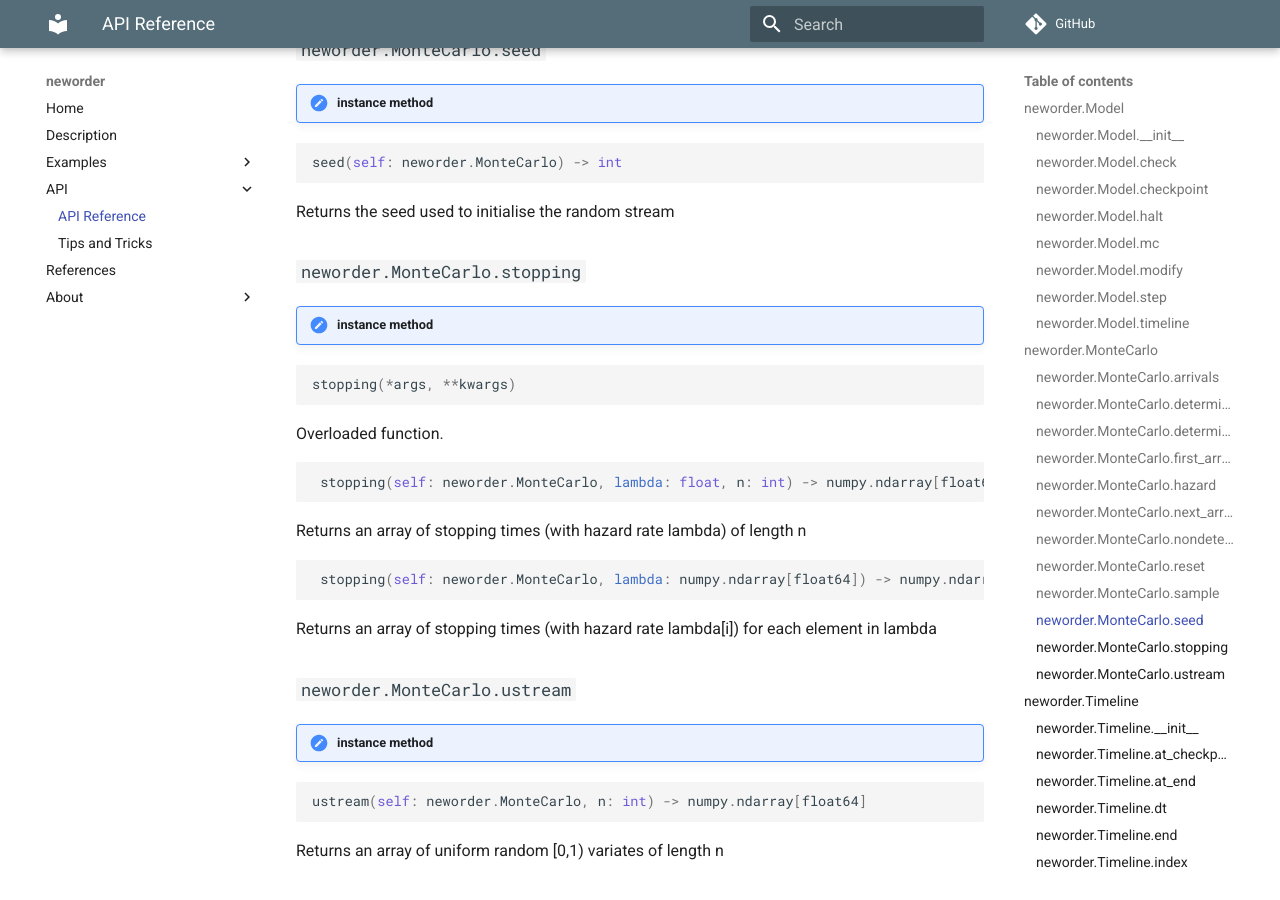
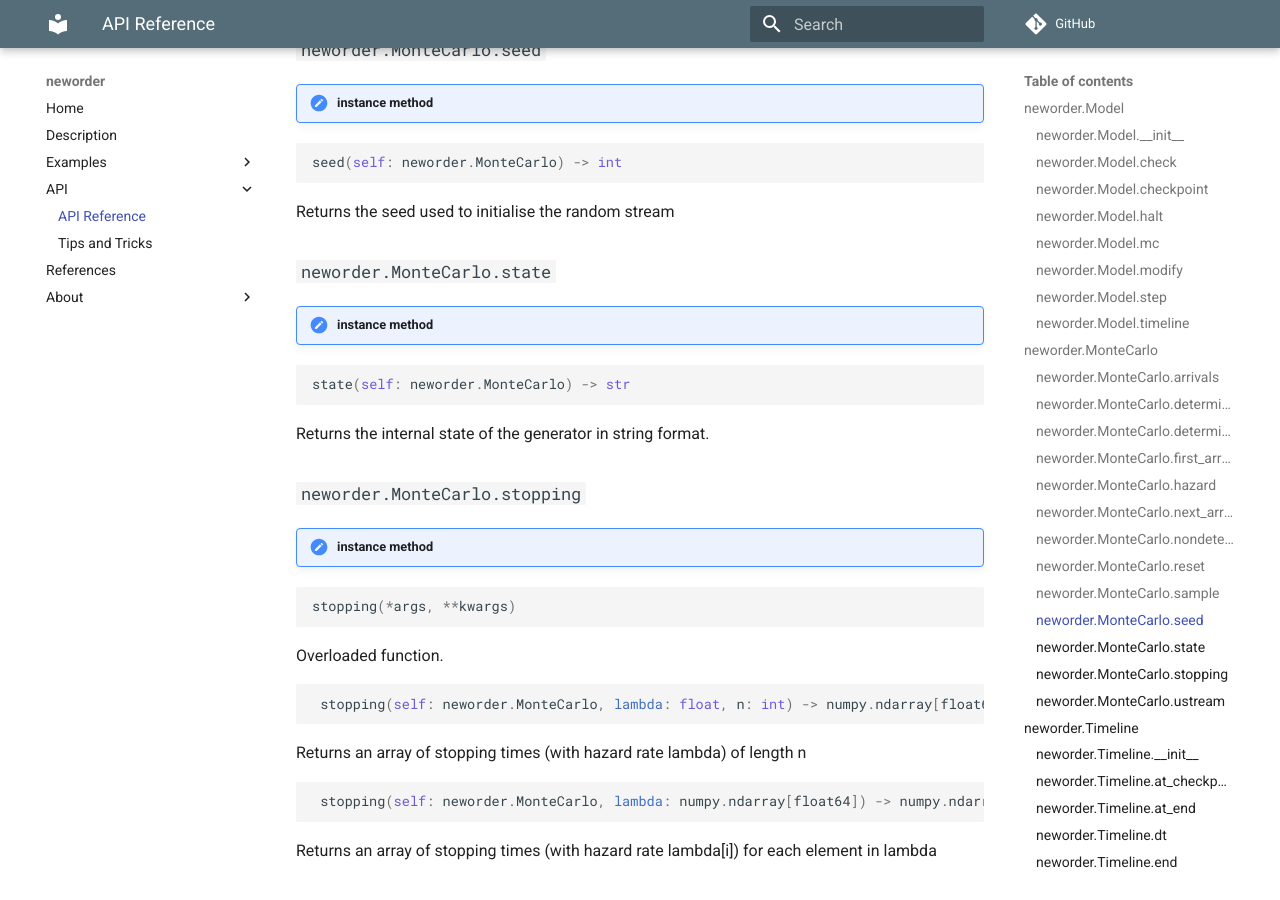
Before and after one commit to virgesmith/neworder, an MkDocs documentation site: the page built from docs/api.md, in a window 1280 px wide and 900 px high, scrolled down 5892 px. Built offline with MkDocs 1.6.1 and Material for MkDocs 9.7.7, drawn with Linux system fonts in a browser that asks for light colours; comment, search, counter and statistics services are not loaded.

Commit message:
update docs

````diff
--- a/docs/api.md
+++ b/docs/api.md
@@ -300,6 +300,18 @@ seed(self: neworder.MonteCarlo) -> int
 
 
 Returns the seed used to initialise the random stream
+
+
+### `neworder.MonteCarlo.state`
+
+!!! note "instance method"
+
+```python
+state(self: neworder.MonteCarlo) -> str
+```
+
+
+Returns the internal state of the generator in string format.
 
 
 ### `neworder.MonteCarlo.stopping`
````
Also changed, not shown: docs/examples/option.md (+2 -2 lines), 3 other files.
